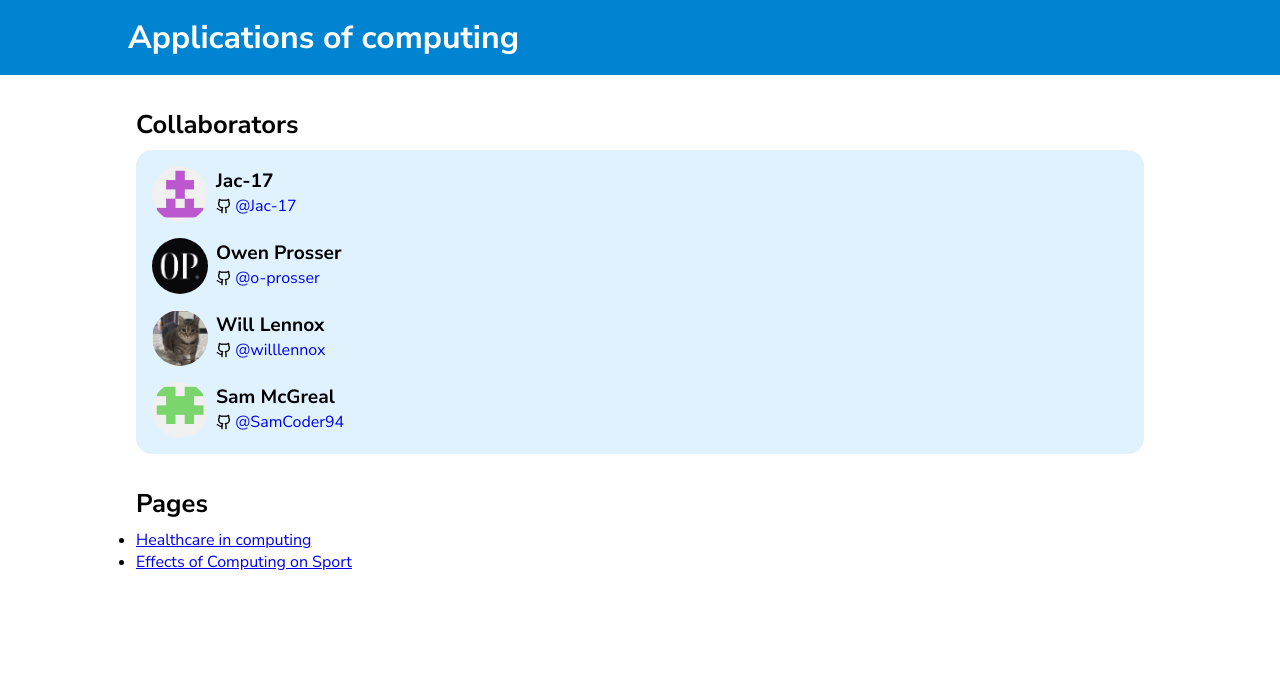
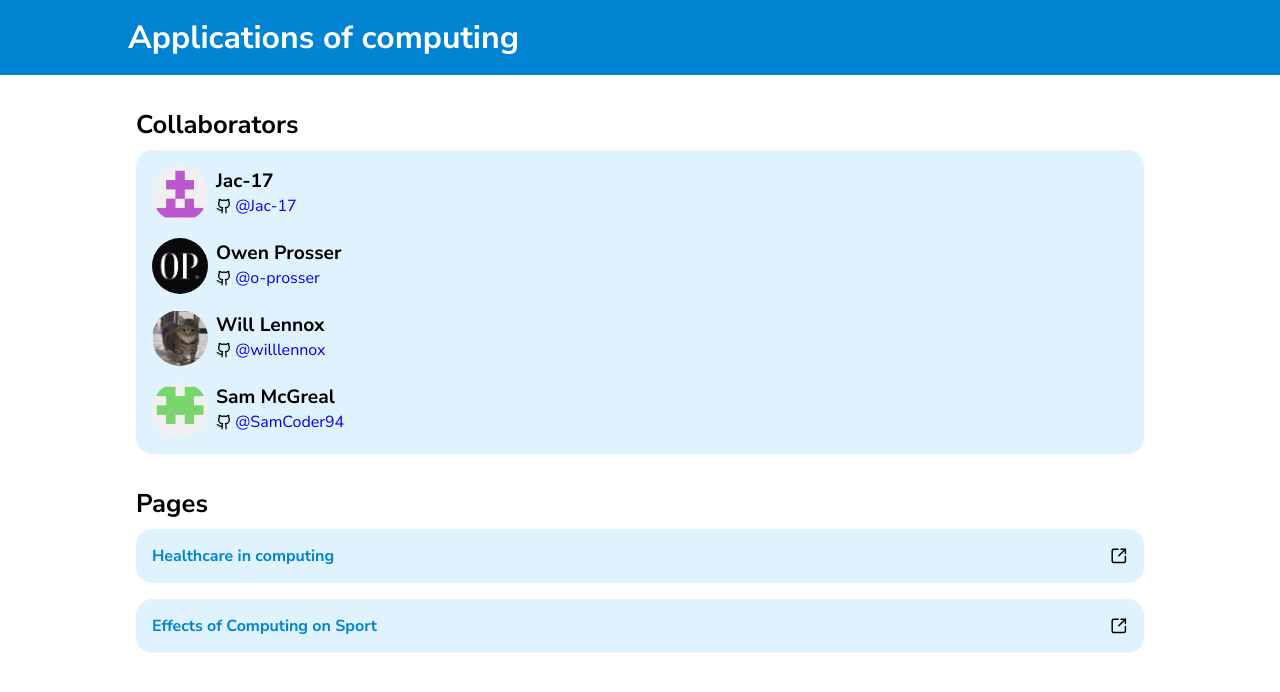
Before and after one commit to o-prosser/progblack-applications-computing, a plain HTML site: page index.html in a window 1280 px wide. Drawn offline with Linux system fonts and the light colour scheme.

Commit message:
Update link styles

```diff
--- a/index.css
+++ b/index.css
@@ -78,3 +78,29 @@ h2 {
     }
   }
 }
+
+.pages {
+  list-style-type: none;
+}
+
+.page {
+  background-color: oklch(95.1% 0.026 236.824);
+  border-radius: 1rem;
+  padding: 1rem;
+  margin-bottom: 1rem;
+  display: flex;
+  justify-content: space-between;
+  align-items: center;
+
+  a {
+    color: black;
+    font-weight: bold;
+    text-decoration: none;
+    color: oklch(58.8% 0.158 241.966);
+  }
+
+  svg {
+    height: 1.1rem;
+    width: 1.1rem;
+  }
+}
--- a/index.html
+++ b/index.html
@@ -135,10 +135,46 @@
 
       <ul class="pages">
         <li class="page">
-          <a href="healthcare.html">Healthcare in computing</a>
+          <a href="healthcare.html"> Healthcare in computing </a>
+          <svg
+            xmlns="http://www.w3.org/2000/svg"
+            width="24"
+            height="24"
+            viewBox="0 0 24 24"
+            fill="none"
+            stroke="currentColor"
+            stroke-width="2"
+            stroke-linecap="round"
+            stroke-linejoin="round"
+            class="lucide lucide-square-arrow-out-up-right-icon lucide-square-arrow-out-up-right"
+          >
+            <path
+              d="M21 13v6a2 2 0 0 1-2 2H5a2 2 0 0 1-2-2V5a2 2 0 0 1 2-2h6"
+            />
+            <path d="m21 3-9 9" />
+            <path d="M15 3h6v6" />
+          </svg>
         </li>
         <li class="page">
           <a href="SamPage.html">Effects of Computing on Sport</a>
+          <svg
+            xmlns="http://www.w3.org/2000/svg"
+            width="24"
+            height="24"
+            viewBox="0 0 24 24"
+            fill="none"
+            stroke="currentColor"
+            stroke-width="2"
+            stroke-linecap="round"
+            stroke-linejoin="round"
+            class="lucide lucide-square-arrow-out-up-right-icon lucide-square-arrow-out-up-right"
+          >
+            <path
+              d="M21 13v6a2 2 0 0 1-2 2H5a2 2 0 0 1-2-2V5a2 2 0 0 1 2-2h6"
+            />
+            <path d="m21 3-9 9" />
+            <path d="M15 3h6v6" />
+          </svg>
         </li>
       </ul>
     </main>
```
